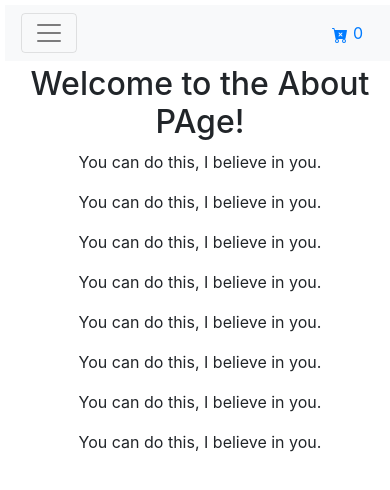
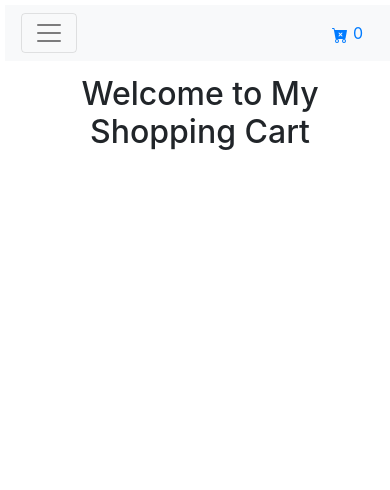
Before and after one commit to erasim/shopping_cart, a React (Create React App) app: page /shopping_cart/about in a window 390 px wide. Shown: the top 490 px of the page. Built offline with nearby package versions, Linux system fonts and the light colour scheme.

Commit message:
responsive

```diff
--- a/src/App.css
+++ b/src/App.css
@@ -37,7 +37,7 @@
   }
   .router{width: 100%; margin: 5px;}
   .cart{
-    border: 5px solid blue;
+    border: 1px solid blue;
     position: absolute;
     right: 0%;
     top: 150px;
@@ -45,7 +45,7 @@
     border-radius: 5%;
   }
   .cart td{
-    border: 3px solid red;
+    border: 1px solid blue;
     border-radius: 5%;
     padding: 10px;
   }
@@ -80,3 +80,4 @@
       90%  {opacity: 1;}
       100% {opacity: 0;}
   }
+  /* Navbar */
--- a/src/pages/About.js
+++ b/src/pages/About.js
@@ -5,18 +5,10 @@ export default function About() {
   return (
     <div className='Rightbox'>
 
-<div >
-    <h2>Welcome to the About PAge!</h2>
-    <p>You can do this, I believe in you.</p>
-    <p>You can do this, I believe in you.</p>
-    <p>You can do this, I believe in you.</p>
-    <p>You can do this, I believe in you.</p>
-    <p>You can do this, I believe in you.</p>
-    <p>You can do this, I believe in you.</p>
-    <p>You can do this, I believe in you.</p><p>You can do this, I believe in you.</p>
+
+    <h2>Welcome to My Shopping Cart</h2>
 
 
-  </div>
 
     </div>
 
--- a/src/pages/Style.css
+++ b/src/pages/Style.css
@@ -35,17 +35,10 @@
 }
 
 .Rightbox{
-    /* min-height: 464px; */
-    margin-top: 0px;
+    width: 100%;
+    margin-top: 10px;
     padding: 1%;
-    /* width: calc(67.8%); */
-    position: absolute;
-
-    /* background-color: rgb(65, 164, 48); */
      text-align: center;
-    border-radius: 10px;
-    text-align: justify;
-    text-align: center;
 }
 .Allitems{
     /* background-color: bisque; */
```
